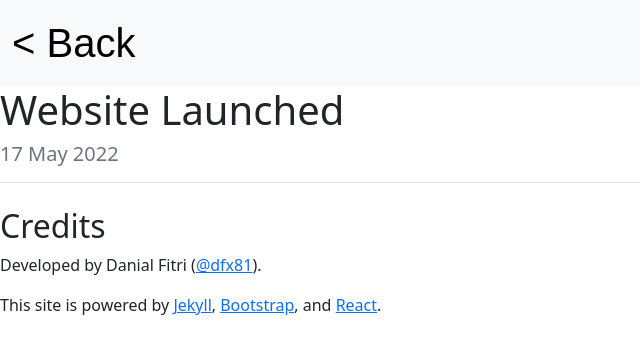
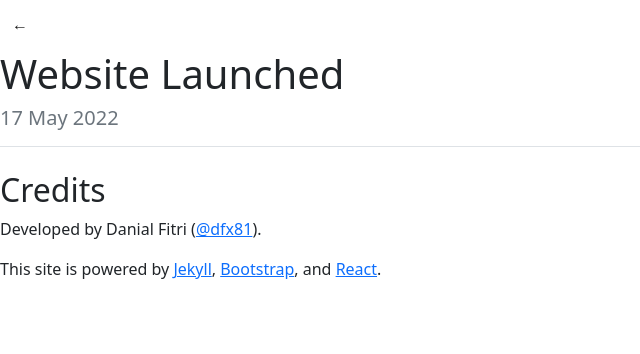
Before and after one commit to itech-uum/news, a Jekyll site: the page built from _posts/2022-05-17-website-launched.md, in a window 1280 px wide. Shown: the top 354 px of the page, without its empty margins (0-640 px from the left). Built offline with Jekyll 4.4.1, drawn with Linux system fonts in a browser that asks for light colours.

Commit message:
Trying to fix back

```diff
--- a/_layouts/post.html
+++ b/_layouts/post.html
@@ -2,9 +2,9 @@
 layout: default
 ---
 <div class="back">
-    <nav class="navbar bg-light">
+    <nav class="navbar">
         <div class="container-fluid">
-            <a class="navbar-brand" href="/news">&lt; Back</a>
+            <a class="navbar-brand" href="/news">&larr;</a>
         </div>
     </nav>
 </div>
--- a/css/styles.css
+++ b/css/styles.css
@@ -1,8 +1,8 @@
 .back a {
-    color: black;
     text-decoration: none;
     font-family: sans-serif;
-    font-size: 2.5em;
+    font-size: 1em;
+    font-weight: bold;
 }
 
 .content {
```
